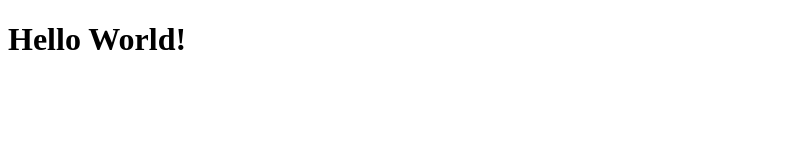
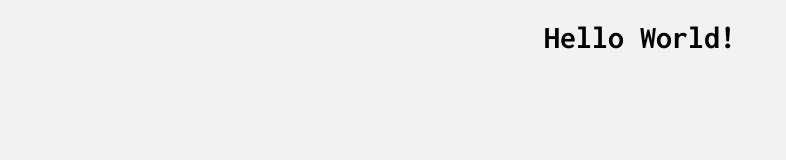
Before and after one commit to lazec/lazec.github.io, a plain HTML site: page index.html in a window 1280 px wide. Shown: the whole page, without its empty margins (0-786 px from the left). Drawn offline with Linux system fonts and the light colour scheme.

Commit message:
Update index.html

```diff
--- a/index.html
+++ b/index.html
@@ -1,7 +1,6 @@
 <!DOCTYPE html>
 <head>
-    <link rel="stylesheet" href="style.css"/>
-    <link href="https://fonts.googleapis.com/css?family=Titillium+Web:600" rel="stylesheet">
+    <link rel="stylesheet" href="styles.css"/>
     <link href="https://fonts.googleapis.com/css?family=Inconsolata:700&subset=latin-ext" rel="stylesheet">
     <link rel="icon" href="147310809949.png" type="image/png" sizes="12x12"/>
 </head>
```
